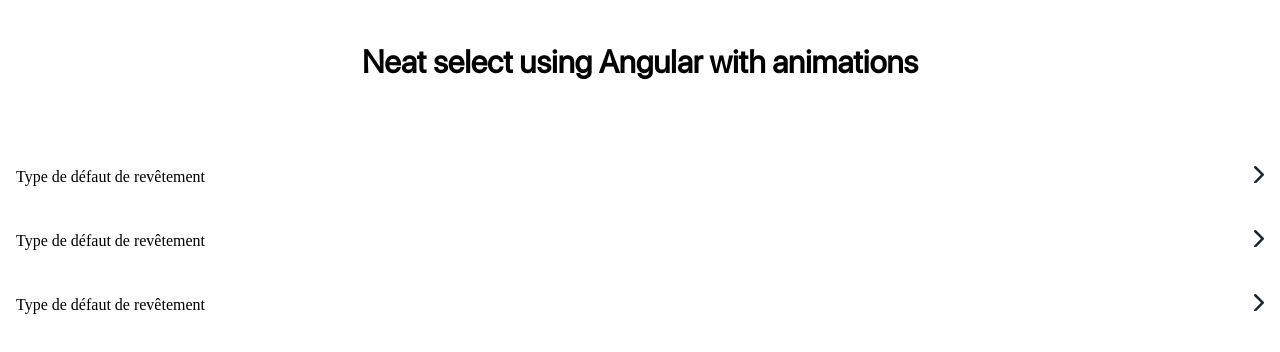
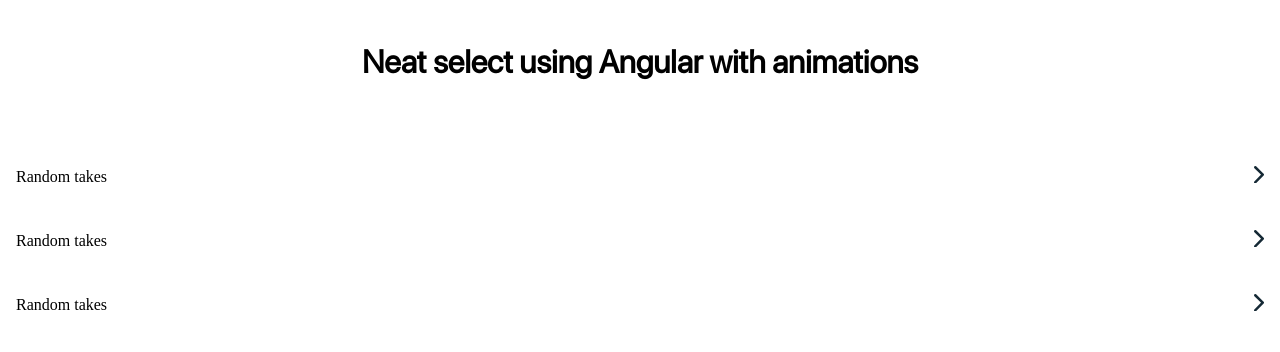
Before and after one commit to fidelepalouki/neat-select, an Angular app: page / in a window 1280 px wide. Shown: the top 352 px of the page. Built offline with nearby package versions, Linux system fonts and the light colour scheme; a web font is replaced by a local one.

Commit message:
feat: add gif demo, update option list

```diff
--- a/src/app/app.component.html
+++ b/src/app/app.component.html
@@ -1,21 +1,22 @@
 <form [formGroup]="formGroup">
   <h2 class="title">Neat select using Angular with animations</h2>
+
   <neat-select
-    label="Type de défaut de revêtement"
-    [value]="typeDefautRevetement"
-    [options]="typeDefautRevetementOptions"
-    formControlName="typeDefautRevetement"
+    label="Random takes"
+    [value]="option"
+    [options]="optionList"
+    formControlName="option"
   ></neat-select>
   <neat-select
-    label="Type de défaut de revêtement"
-    [value]="typeDefautRevetement"
-    [options]="typeDefautRevetementOptions"
-    formControlName="typeDefautRevetement"
+    label="Random takes"
+    [value]="option"
+    [options]="optionList"
+    formControlName="option"
   ></neat-select>
   <neat-select
-    label="Type de défaut de revêtement"
-    [value]="typeDefautRevetement"
-    [options]="typeDefautRevetementOptions"
-    formControlName="typeDefautRevetement"
+    label="Random takes"
+    [value]="option"
+    [options]="optionList"
+    formControlName="option"
   ></neat-select>
 </form>
--- a/src/app/app.component.ts
+++ b/src/app/app.component.ts
@@ -8,43 +8,32 @@
 })
 export class AppComponent {
   formGroup: FormGroup = this.fb.group({
-    typeDefautRevetement: ['']
+    option: ['']
   });
 
   constructor(private fb: FormBuilder) {}
 
-  typeDefautRevetement = '';
-  typeDefautRevetementOptions = [
-    'Indication non confirmée',
-    'Corrosion',
-    'Corrosion non-définie',
-    'Coup de foudre',
-    "Fissuration assistée par l'environnement",
-    'Corrosion sous écran',
-    'Corrosion par courants alternatifs',
-    'Corrosion bactérienne',
-    'Corrosion par courants vagabonds',
-    'Défaut de fabrication',
-    'Repli métal',
-    'Empreinte',
-    'Incrustation',
-    'Inclusion dans la taule',
-    "Meulage d'usine",
-    'Délaminage',
-    "Coup d'arc",
-    'Coup de meule',
-    'Griffure',
-    'Défaut combiné',
-    'Enfoncement',
-    'Ovalisation',
-    'Ecrasement',
-    'Ride de cintrage',
-    'Effet de toit',
-    'Défaut de SC',
-    ' Défaut de SH',
-    ' Défaut de SL',
-    'Plaque Soudé (PP)',
-    'Défaut déjà traité',
-    'N.A'
+  option = '';
+  optionList = [
+    'HTML CSS and Javascript',
+    'Learn the basics',
+    'They are as important as knowing a framework',
+    'Angular reactive forms',
+    'They are really powerfull',
+    'Got mad love for animations',
+    'You shoud checkout the Rust language',
+    'Rust is cool but quite challenging at first',
+    'It can be compiled to WebAssembly and run on the web',
+    'WebGL is great for graphics on the web',
+    'Combine Rust, Wasm and WebGL',
+    'And you will build great and performant apps',
+    'Directly avaible in a browser',
+    'The Cloud humm..',
+    'It opens a whole category of computing',
+    'Serverless is king',
+    'Especially for iterating fast',
+    'Machine Learning',
+    'Another intersting topic',
+    'Can make the difference'
   ];
 }
--- a/src/app/components/options/options.component.scss
+++ b/src/app/components/options/options.component.scss
@@ -7,5 +7,8 @@
     align-items: center;
     justify-content: space-between;
     border-bottom: 2px solid var(--color-border-bottom);
+    neat-radio {
+      margin-left: 1rem;
+    }
   }
 }
--- a/src/app/components/options/options.component.ts
+++ b/src/app/components/options/options.component.ts
@@ -19,6 +19,6 @@
 
   onChange(option: string) {
     this.value = option;
-    this.onSelected.emit(option);
+    this.onSelected.emit(this.value);
   }
 }
```
Also changed, not shown: src/assets/images/neat-select.gif (added), 1 other file (tests, documents, lock files or other folders).
